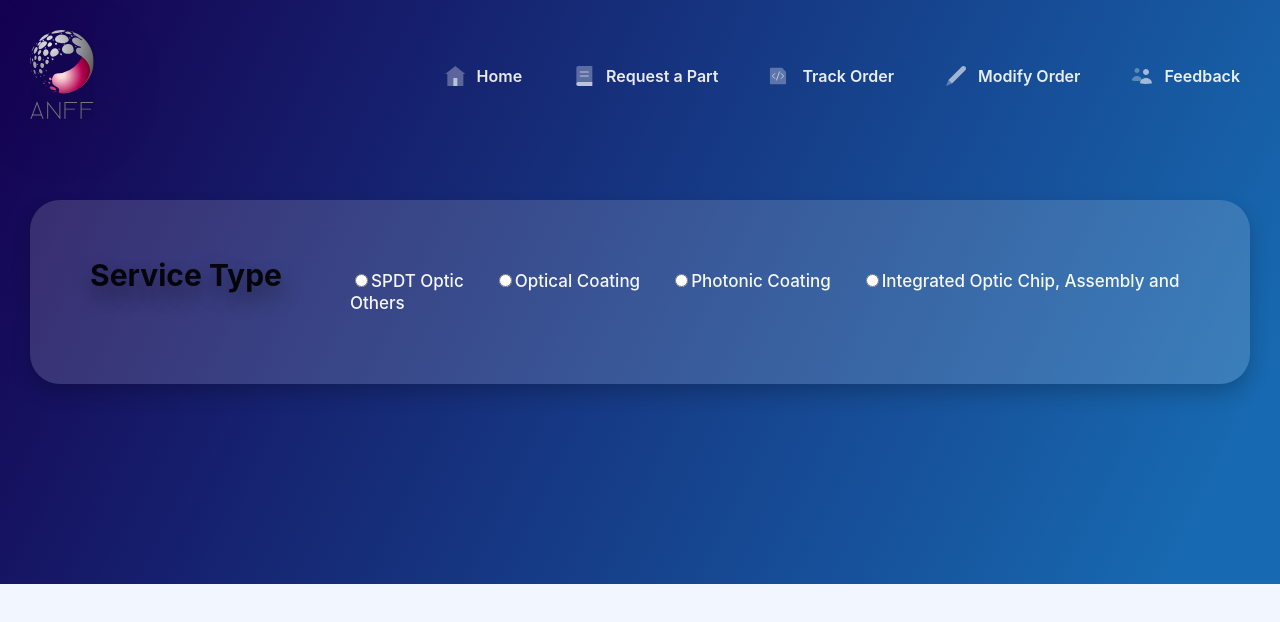
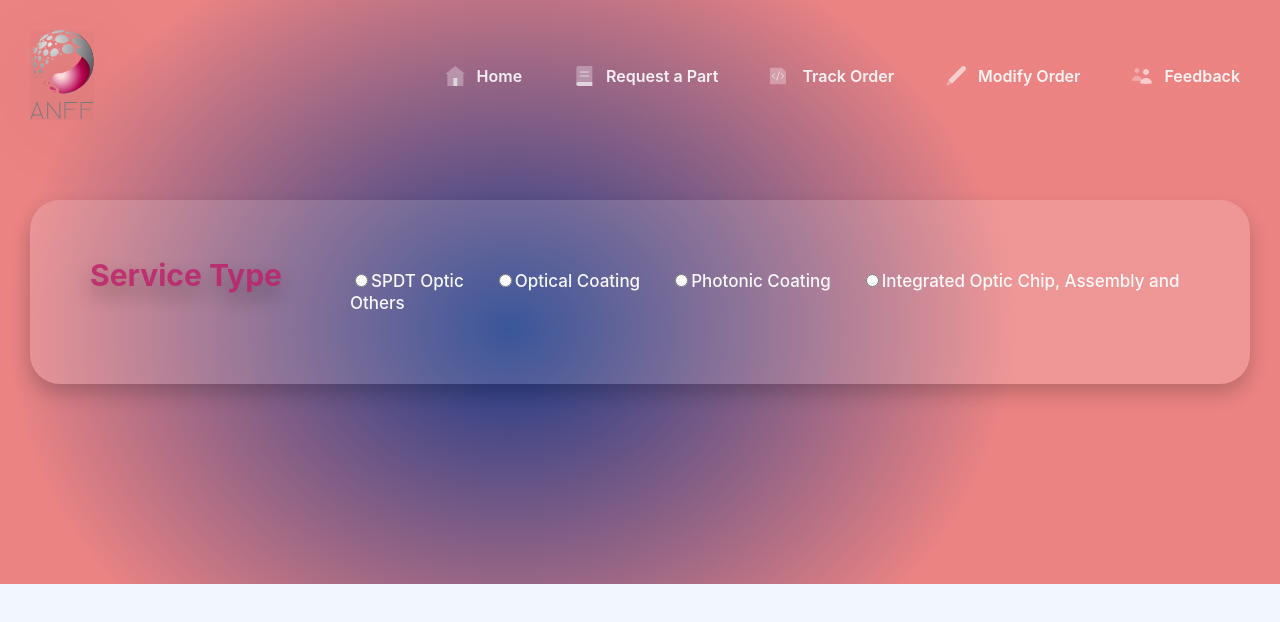
Before and after one commit to swingrope/optofab-website, a React (Create React App) app: page /request in a window 1280 px wide. Shown: the top 622 px of the page. Built offline with nearby package versions, Linux system fonts and the light colour scheme.

Commit message:
ajust request background & title styles

```diff
--- a/src/features/form/MainForm.js
+++ b/src/features/form/MainForm.js
@@ -1,5 +1,5 @@
 import { Formik, Form, Field, FieldArray, useFormikContext } from "formik";
-import React, {Fragment, useEffect, useRef} from "react";
+import React, { Fragment, useEffect, useRef } from "react";
 import styled from "styled-components";
 import Geometry, { geometryInitialValues } from "./components/Geometry";
 import Material, { materialInitialValues } from "./components/Material";
@@ -82,11 +82,10 @@ export default function MainForm({ part, setPart }) {
     } else {
       const formdata = new FormData();
       formdata.append("file", file);
-      const url =
-          "../api/Attachment.php";
+      const url = "../api/Attachment.php";
       fetch(url, {
         method: "POST",
-        body: formdata
+        body: formdata,
       })
         .then((res) => {
           console.log(res.status);
@@ -97,7 +96,6 @@ export default function MainForm({ part, setPart }) {
         });
     }
   }
-
 
   return (
     <Layout>
@@ -619,7 +617,10 @@ export default function MainForm({ part, setPart }) {
                                 All parts specified - Next Step
                               </Link>
                             </NextButton>
-                            <label>Please note that you won’t be able to change the above parameters once you click Next Step.</label>
+                            <Label>
+                              Please note that you won’t be able to change the
+                              above parameters once you click Next Step.
+                            </Label>
                           </NextButtonWrapper>
                         </SectionWrapper>
                       </Fragment>
@@ -638,7 +639,13 @@ export default function MainForm({ part, setPart }) {
 const Wrapper = styled.div`
   /* background: linear-gradient(115.82deg, #00486f 0%, #eb7776 93.65%); */
   /* background: linear-gradient(135deg, #176ab1 20%, #eb7776 80%); */
-  background: linear-gradient(115.82deg, #150050 0%, #176ab1 93.65%);
+  /* background: linear-gradient(115.82deg, #150050 0%, #176ab1 93.65%); */
+  /* background: linear-gradient(120deg, #150e56 0%, #1597bb 50%); */
+  background: radial-gradient(
+    39.5% 72.2% at 39.83% 56.34%,
+    rgba(0, 35, 123, 0.9) 0%,
+    rgba(235, 119, 118, 0.9) 100%
+  );
 `;
 
 const ContentWrapper = styled.div`
@@ -670,8 +677,8 @@ const SectionWrapper = styled.div`
 
 const SectionTitle = styled(H3)`
   margin: 10px;
-  color: rgba(0, 0, 0, 0.9);
-  text-shadow: 0px 10px 20px rgba(0, 0, 0, 0.4);
+  color: rgba(190, 30, 105, 0.8);
+  text-shadow: 0px 10px 20px rgba(0, 0, 0, 0.3);
 `;
 
 const DetailWrapper = styled.div`
```
Lines whose indentation alone changed are shown as unchanged.
